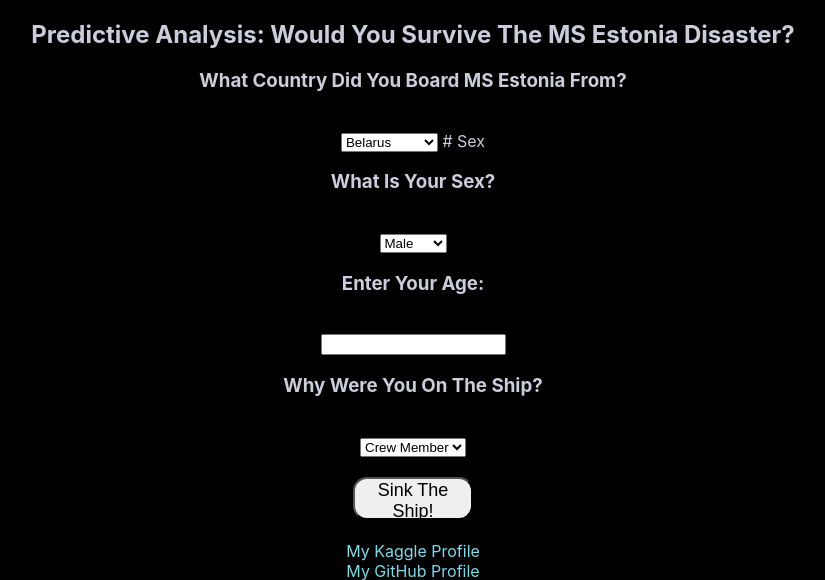
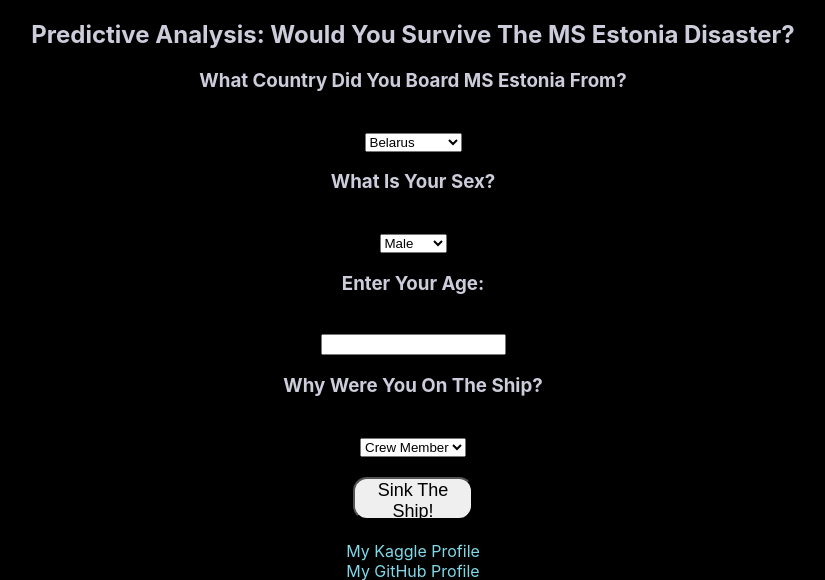
Before and after one commit to isaac-aryan/MS-Estonia-Survival, a Flask app: page / in a window 1280 px wide. Shown: the top 580 px of the page, without its empty margins (227-1052 px from the left). Run offline with Flask 2, Linux system fonts and the light colour scheme; parts of the project's set-up code (start-up, migrations or seed data) failed here and were passed over.

Commit message:
frontend commit

```diff
--- a/templates/index.html
+++ b/templates/index.html
@@ -38,7 +38,7 @@
 
             </select>
 
-            # Sex
+
 
             <h3>What Is Your Sex?</h3><br>
             <select name="Sex" id="sex" required="required">
```
